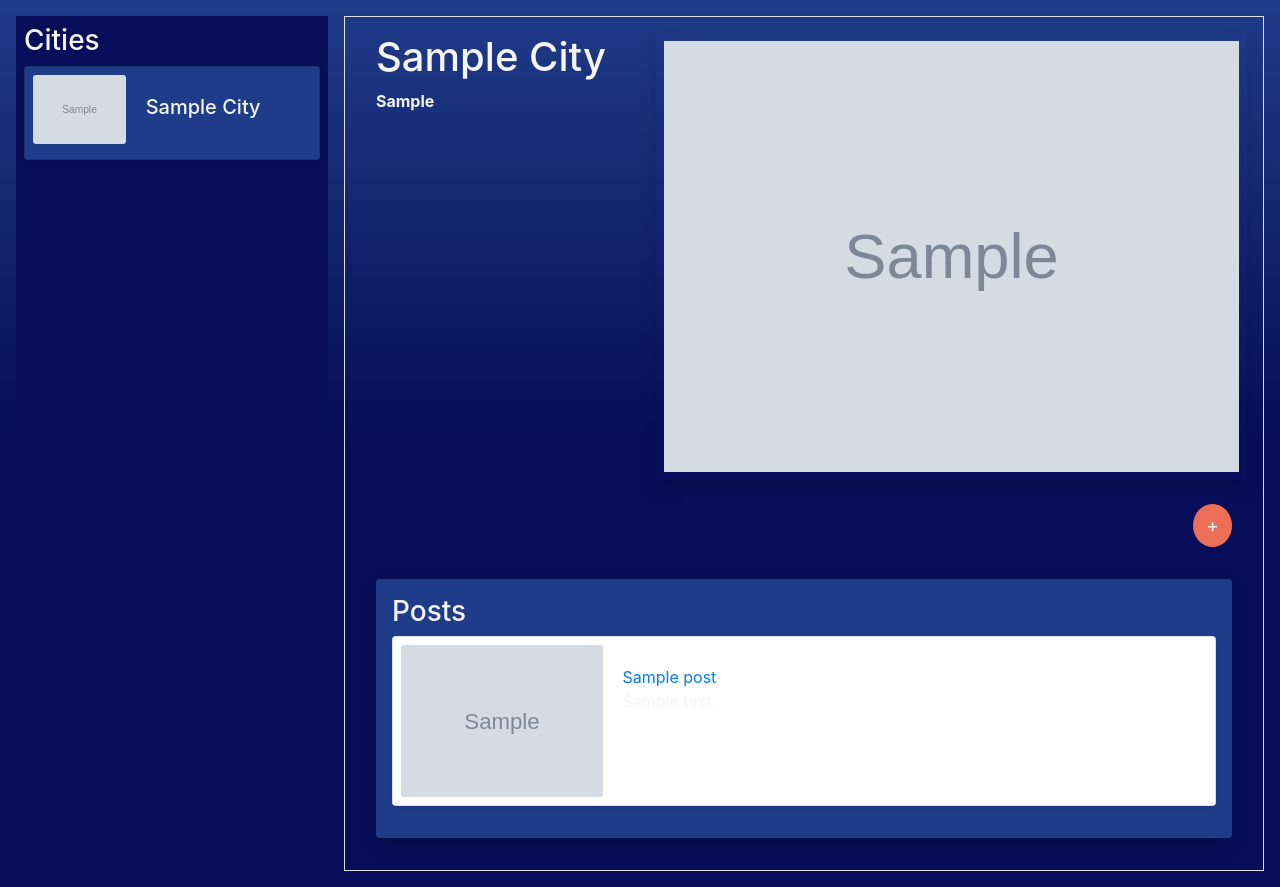
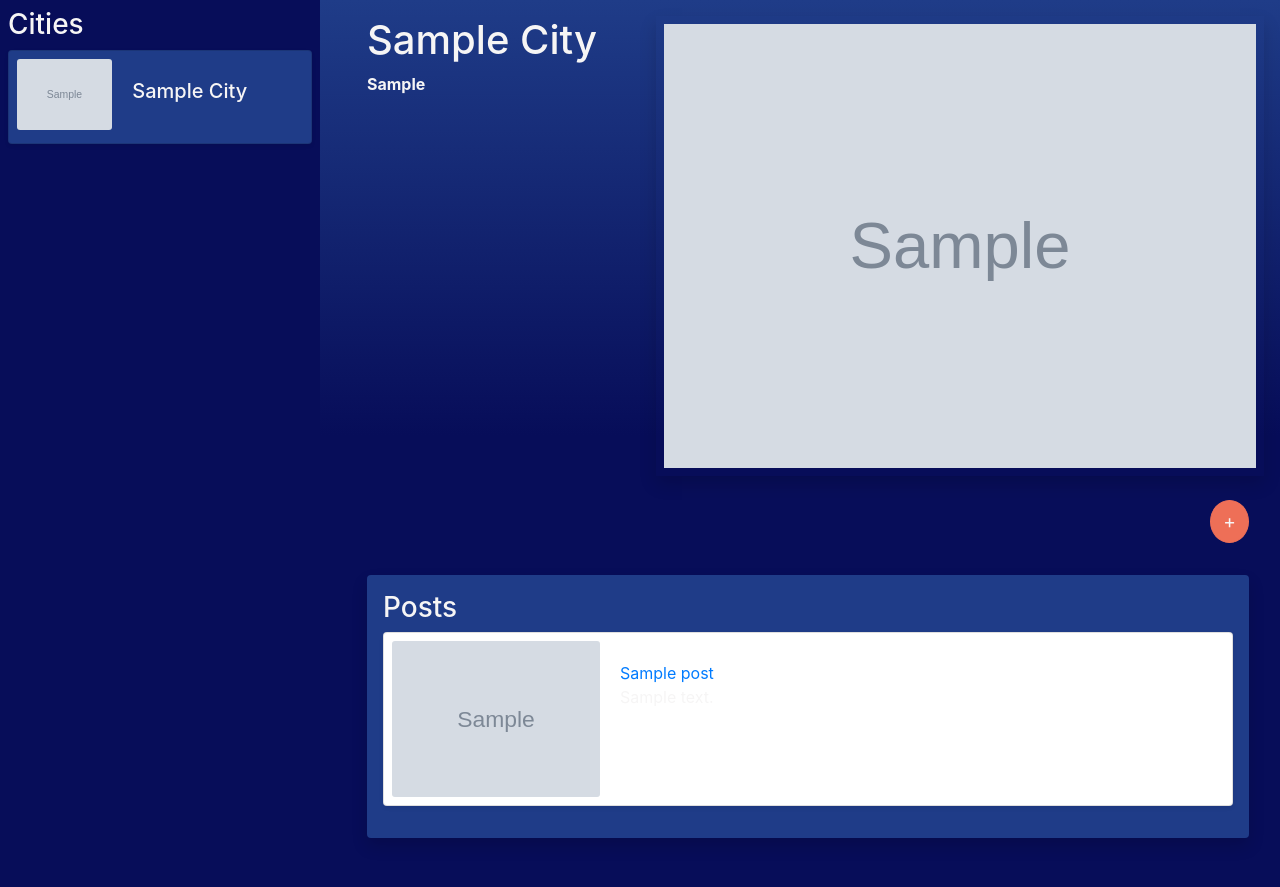
Before and after one commit to aprilkrg/wayfarer, a Django app: template main_app/templates/city/index.html in a window 1280 px wide. Shown: the part 56-943 px from the top of the page. After the commit the page ends 894 px from the top, so only its background shows below. Run offline with Django 3.2, Linux system fonts and the light colour scheme; tables that the repository leaves empty hold one stand-in row (values such as "Sample post"); the template is opened without the code that fills it: values that come from a table or form of the project are taken from there, most other values are stand-ins (such as "Sample title", 1, 10 or a date in 2020); grey boxes marked "Sample" are stand-in pictures; some libraries are stand-ins or nearby versions.

Commit message:
remove padding and border from main content

```diff
--- a/main_app/templates/city/index.html
+++ b/main_app/templates/city/index.html
@@ -3,7 +3,7 @@
 {% comment %} {% url 'artist_detail' pk=artist.id %} {% endcomment %}
 {% block content %}
 <div class="container-fluid">
-    <div class="row full-screen p-3">
+    <div class="row full-screen">
 
         {% comment %} NOTE city side bar {% endcomment %}
         <div class="col-3 city-sidebar p-2 mr-3">
@@ -31,7 +31,7 @@
         </div>
 
         {% comment %} NOTE city main content details {% endcomment %}
-        <div class="col border">
+        <div class="col">
 
             {% comment %} conatainer start {% endcomment %}
             <div class="container p-3">
```
